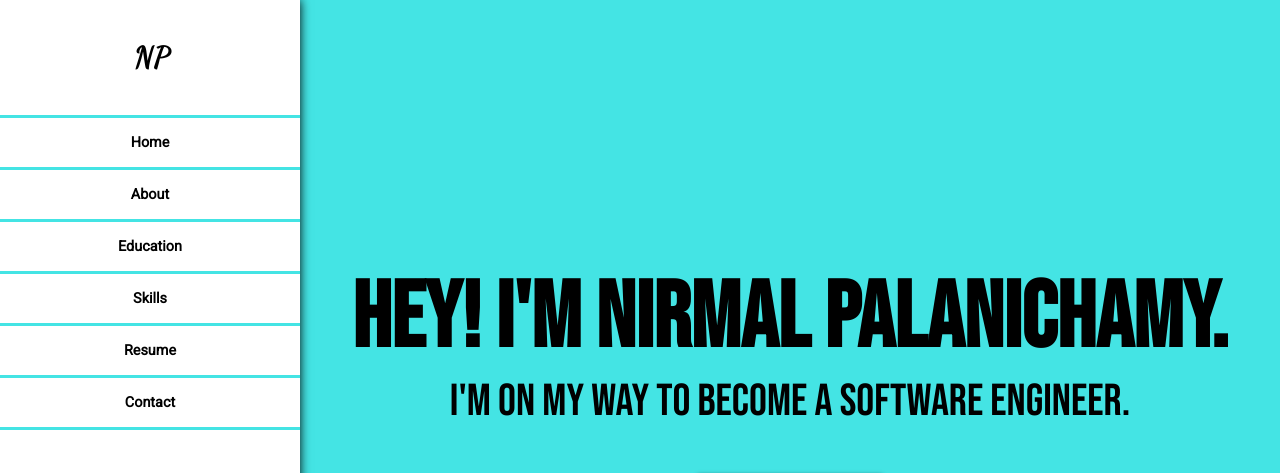
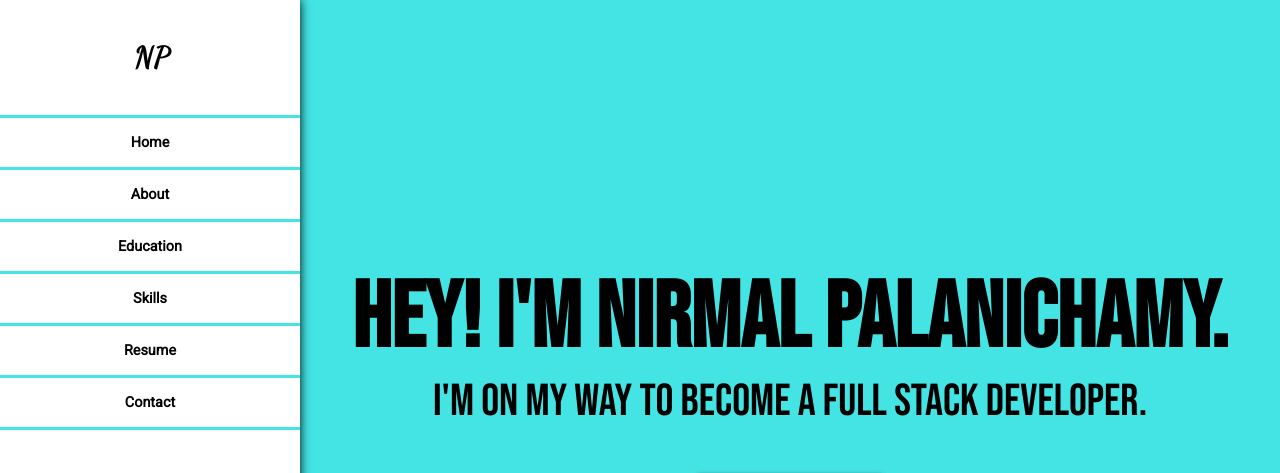
Before and after one commit to Nirmal-Palanichamy/Portfolio, a plain HTML site: page index.html in a window 1280 px wide. Shown: the top 473 px of the page. Drawn offline with nearby package versions, Linux system fonts and the light colour scheme.

Commit message:
change home content

```diff
--- a/index.html
+++ b/index.html
@@ -79,7 +79,7 @@
         </div>
         <div id="home-content">
           <h1>Hey! I'm Nirmal Palanichamy.</h1>
-          <p>I'm on my way to become a software engineer.</p>
+          <p>I'm on my way to become a full stack developer.</p>
           <a href="#about" class="btn scroll"
             >About Me &nbsp;&nbsp;<i class="fas fa-arrow-circle-right"></i>
           </a>
```
